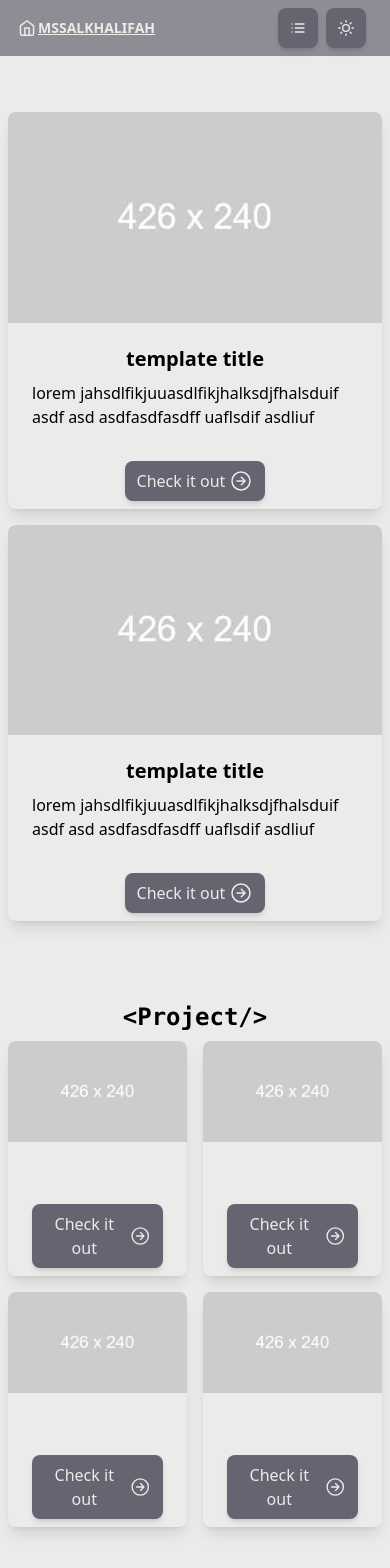
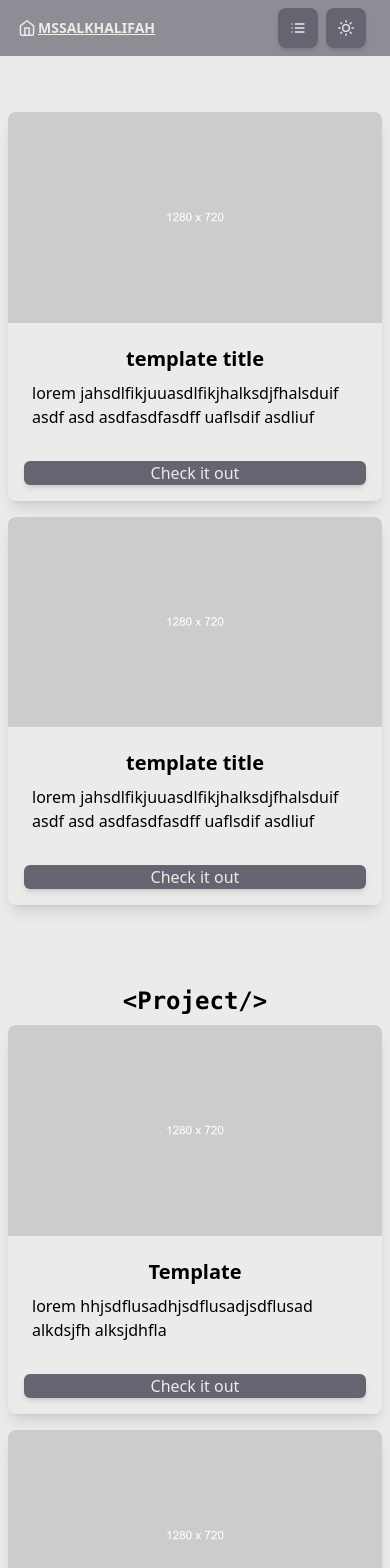
Before and after one commit to mssalkhalifah/mssalkhalifah.github.io, a Next.js app: page /projects in a window 390 px wide. Shown: the top 1568 px of the page. Built offline with nearby package versions, Linux system fonts and the light colour scheme.

Commit message:
Added responsive design to project page

```diff
--- a/components/Card.tsx
+++ b/components/Card.tsx
@@ -1,9 +1,10 @@
-import { motion, useAnimation } from 'framer-motion'
+import { AnimatePresence, motion, useAnimation } from 'framer-motion'
 import Image from 'next/image'
 import Link from 'next/link'
-import React, { useEffect, useState } from 'react'
+import React, { useEffect, useLayoutEffect, useState } from 'react'
 import { useRef } from 'react'
 import { IoArrowForwardCircleOutline } from 'react-icons/io5'
+import useWindowSize from './hooks/useWindowResize'
 
 interface CardProps {
   image?: string
@@ -13,23 +14,49 @@ interface CardProps {
   link?: string
 }
 
-const imageLoadingVariant = {
-  visible: { opacity: 1, image: 'none' },
-  hidden: { opacity: 0.5, image: '/placeholder.jpg' },
+
+const Card = ({ image, description, title, className, link }: CardProps) => {
+  const currentLink = link ? link : ''
+  const windowSize = useWindowSize()
+  const animate = useAnimation()
+  const [isLoaded, setLoading] = useState(false)
+  const [isHoverable, setHoverable] = useState(true)
+  const cardHoverVariant = {
+    hover: { y: isHoverable ? -4 : 0 },
+    height: { maxHeight: isHoverable ? '400px' : '500px' }
   }
 
-const Card = ({ image, description, title, className, link }: CardProps) => {
-  const imageRef = React.createRef<HTMLImageElement>()
-  const [isLoaded, setLoading] = useState(false)
-  const animationControls = useAnimation()
+  useEffect(() => {
+    if (windowSize[0] <= 640) {
+      setHoverable(false)
+    } else {
+      setHoverable(true)
+    }
+    if (!isHoverable) {
+      animate.start({
+        maxHeight: 500,
+        transition: { duration: 0.5 }
+      })
+    } else {
+      animate.start({
+        maxHeight: 350,
+        transition: { duration: 0.5 }
+      })
+    }
+  }, [windowSize, isHoverable])
 
   return (
-    <div
-      className={` ${className} max-w-sm overflow-hidden rounded-lg bg-lightShades shadow-lg`}
+    <motion.div
+      whileHover='hover'
+      whileTap='tab'
+      animate={animate}
+      variants={cardHoverVariant}
+      className={`${className} max-w-sm overflow-hidden rounded-lg bg-lightShades shadow-lg`}
     >
-      <div className=" w-200 h-full overflow-hidden duration-150">
+      <div className={` w-200 h-full overflow-hidden duration-150 hover:${isHoverable ? 'cursor-pointer' : 'cursor-default pointer-events-none'}`}>
+        <Link scroll={false} href={currentLink}>
           <Image
-          src={`${image ? image : '/placeholder.jpg'}`}
+            src={`${image ? image : '/placeholder_1280_720.jpg'}`}
             placeholder="blur"
             blurDataURL="/placeholder.jpg"
             width="426"
@@ -38,48 +65,26 @@ const Card = ({ image, description, title, className, link }: CardProps) => {
             onLoadingComplete={() => setLoading(false)}
             onLoad={() => setLoading(true)}
           />
+        </Link>
       </div>
 
-      {/*<img src="/placeholder.jpg" className={` ${isLoaded ? 'hidden' : ''} `} />
-      <motion.div
-        initial={'hidden'}
-        animate={animationControls}
-        variants={imageLoadingVariant}
-        transition={{ ease: 'easeOut', duration: 1 }}
-      >
-        <img
-          src="https://effigis.com/wp-content/uploads/2015/02/Airbus_Pleiades_50cm_8bit_RGB_Yogyakarta.jpg"
-          onLoad={() => setLoading(true)}
-        />
-      </motion.div>*/}
-      {/*<motion.div className=" w-full">
-        <img
-          src="/placeholder.jpg"
-          className={`${isLoaded ? ' blur-lg' : 'hidden'} transition-all`}
-        />
-        <img
-          className={`${isLoaded ? 'hidden' : 'block'}`}
-          ref={imageRef}
-          src={
-            'https://effigis.com/wp-content/uploads/2015/02/Airbus_Pleiades_50cm_8bit_RGB_Yogyakarta.jpg'
-          }
-        />
-      </motion.div>*/}
       <div className="px-6 py-4">
-        <div className=" mb-2 text-center text-xl font-bold">{title}</div>
+        <Link scroll={false} href={currentLink}>
+          <a className={`mb-2 self-center justify-center flex text-xl font-bold hover:${isHoverable ? 'cursor-pointer' : 'cursor-default pointer-events-none'}`}>{title}</a>
+        </Link>
         <p className=" text-base">{description}</p>
       </div>
-      <div className=" flex justify-center px-6 pt-4 pb-2">
-        <motion.button whileHover={{ scale: 1.1 }} whileTap={{ scale: 1 }}>
-          <Link scroll={false} href={link ? link : '#'}>
-            <a className=" flex items-center rounded-lg bg-primary py-2 pr-2 pl-3 text-lightShades shadow-md">
-              Check it out{' '}
-              <IoArrowForwardCircleOutline className=" mx-2 scale-150" />
-            </a>
-          </Link>
-        </motion.button>
-      </div>
-    </div>
+
+      <AnimatePresence>
+        {(
+          <Link scroll={false} href={currentLink}>
+            <motion.a whileHover={{ scale: 1.05 }} whileTap={{ scale: 0.9 }} initial={false} animate={{ scale: isHoverable ? 0 : 1 }} className=' flex items-center m-4 rounded-md justify-center bg-primary text-lightShades hover:cursor-pointer sm:scale-0 shadow-md'>
+              Check it out
+            </motion.a>
+          </Link>)}
+      </AnimatePresence>
+
+    </motion.div>
   )
 }
 
--- /dev/null
+++ b/components/hooks/useWindowResize.tsx
@@ -0,0 +1,21 @@
+import { useLayoutEffect, useState } from "react"
+
+/**
+* This hooks tracks the window's width and height
+*/
+const useWindowSize = () => {
+  const [size, setSize] = useState([0, 0])
+  useLayoutEffect(() => {
+    function updateSize() {
+      setSize([window.innerWidth, window.innerHeight])
+    }
+    window.addEventListener('resize', updateSize)
+    updateSize()
+
+    return () => window.removeEventListener('resize', updateSize)
+  }, [])
+
+  return size
+}
+
+export default useWindowSize
--- a/pages/projects/index.tsx
+++ b/pages/projects/index.tsx
@@ -18,7 +18,11 @@ const ProjectPage = () => {
         <meta name="viewport" content="width=device-width, initial-scale=1.0" />
         <meta http-equiv="X-UA-Compatible" content="ie=edge"></meta>
       </Head>
-      <div className=" mb-10 grid grid-cols-2">
+      <div className=" mb-10 grid grid-rows-1 sm:grid-cols-2">
+        <GridItem />
+        <GridItem />
+        <GridItem />
+        <GridItem />
         <GridItem />
         <GridItem />
         <GridItem />
@@ -31,7 +35,7 @@ const ProjectPage = () => {
 const GridItem = () => {
   return (
     <div className=" p-2">
-      <Card link="/projects/2" />
+      <Card title='Template' link="/projects/2" description='lorem hhjsdflusadhjsdflusadjsdflusad alkdsjfh alksjdhfla' />
     </div>
   )
 }
```
Lines whose indentation alone changed are shown as unchanged.
